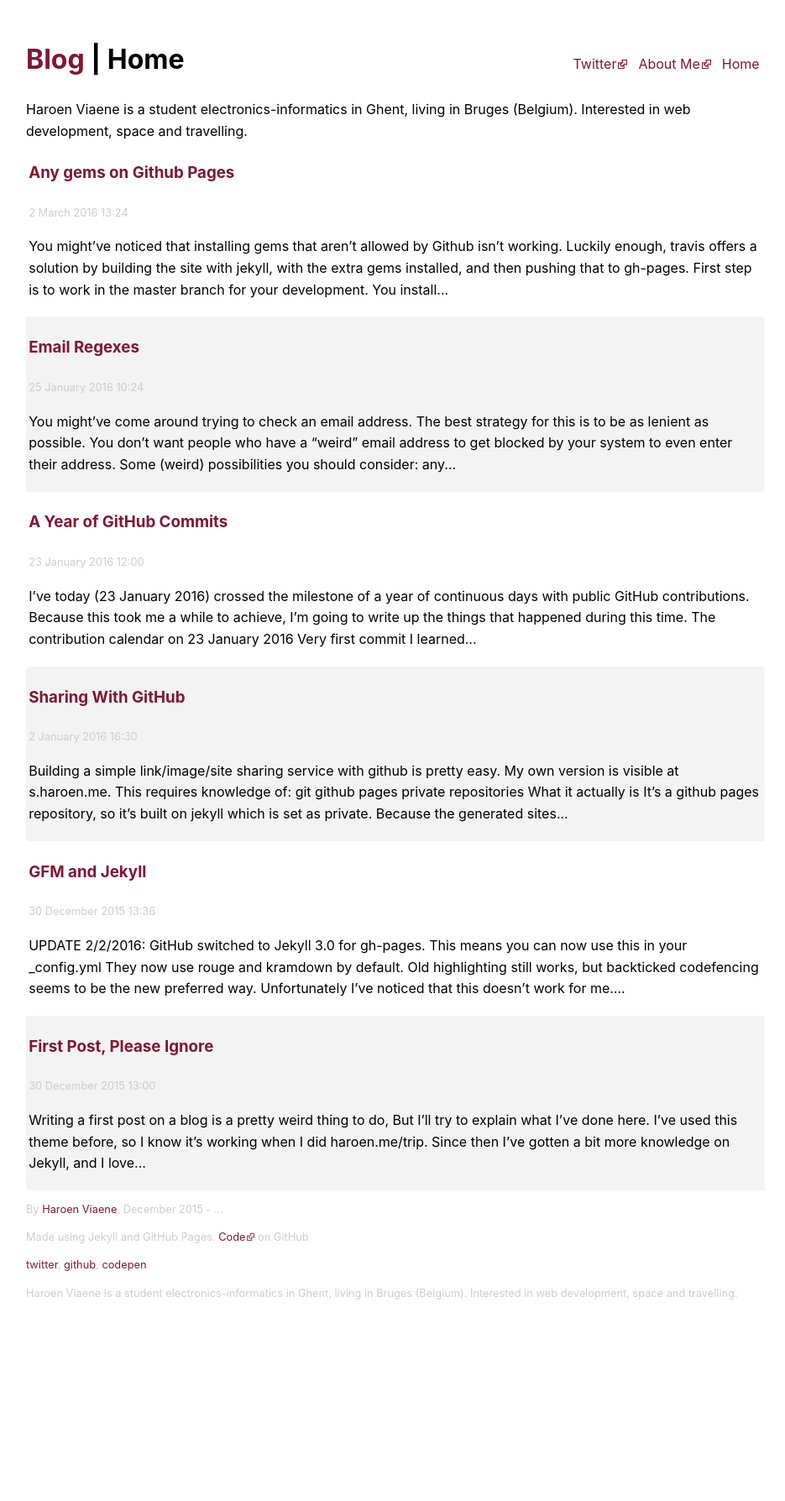
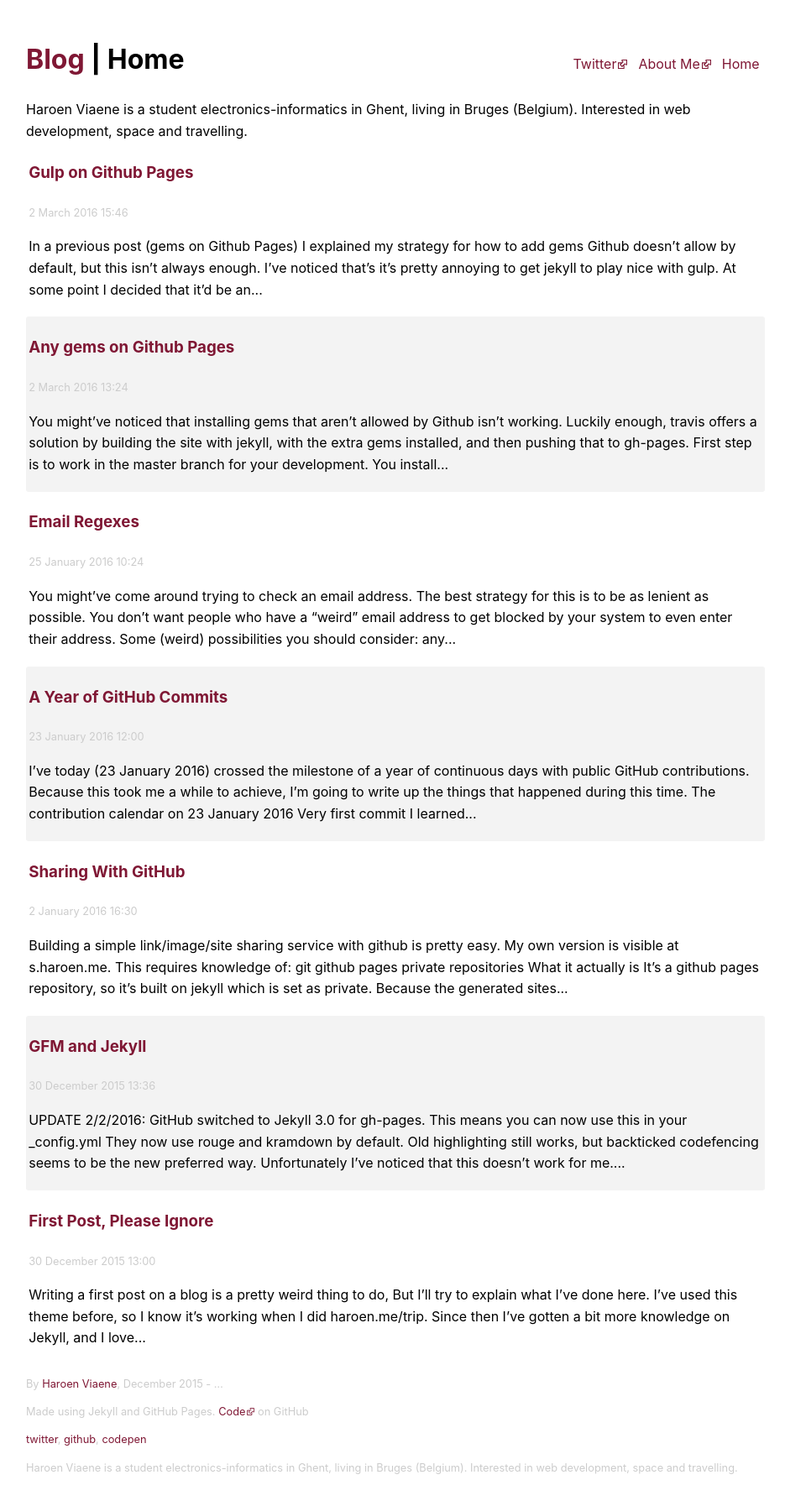
Before and after one commit to Haroenv/blog, a Jekyll site: the page built from index.md, in a window 1280 px wide. Shown: the whole page at 84% size, without its empty margins (169-1104 px from the left). Built offline with Jekyll 4.4.1, drawn with Linux system fonts in a browser that asks for light colours; before the commit the page ends 1580 px from its top, so only the background shows below that; some of the changed lines change nothing that is shown.

Commit message:
add gulp post and make consistent

```diff
--- a/_posts/2016-3-2-gems-on-github-pages.md
+++ b/_posts/2016-3-2-gems-on-github-pages.md
@@ -4,6 +4,7 @@ title: Any gems on Github Pages
 date: 2016-03-02 13:24
 tags: [jekyll, github, travis]
 ---
+
 You might've noticed that installing [gems](https://rubygems.org) that aren't allowed by Github isn't working. Luckily enough, [travis](https://travis-ci.org) offers a solution by building the site with jekyll, with the extra gems installed, and then pushing that to `gh-pages`. First step is to work in the `master` branch for your development.
 
 You install your needed `gems` by using a Gemfile. You do this by running `bundle init` and then in your `Gemfile`, you add the needed gems. Mine looks like this:
@@ -62,6 +63,4 @@ travis encrypt GH_OAUTH_TOKEN=...
 
 This method is in use for [haroenv/bus](https://github.com/haroenv/bus) (live: [haroen.me/bus](https://haroen.me/bus)).
 
-Coming soon: another post with how to do github pages and gulp on travis.
-
 If you have any questions, ping me on twitter [@haroenv](https://twitter.com/haroenv).
--- /dev/null
+++ b/_posts/2016-3-2-gulp-on-github-pages.md
@@ -0,0 +1,74 @@
+---
+layout: post
+title: Gulp on Github Pages
+date: 2016-03-02 15:46
+tags: [jekyll, github, travis]
+---
+
+In a previous post ([gems on Github Pages](http://blog.haroen.me/gems-on-github-pages)) I explained my strategy for how to add gems Github doesn't allow by default, but this isn't always enough.
+
+I've noticed that's it's pretty annoying to get [jekyll](https://jekyllrb.org) to play nice with [gulp](https://gulpjs.com). At some point I decided that it'd be an option to just create static files with gulp, and use some other method to replace what jekyll was doing for me. I'm using this strategy for the (at this point not very impressive) [punchtime](https://github.com/punchtime/web) web client.
+
+It consists of the following things:
+
+* gulp copies all files to `/dist` after doing some operations (sass, jade imports, browserify …)
+* travis copies `/dist` to a submodule of `gh-pages`
+* a bot pushes those changes to the `gh-pages`
+
+This makes sure that you're able to write your gulp as if it's simply going to `/dist` and not care that it's actually being deployed on github pages.
+
+The `.travis.yml` to achieve this looks like this:
+
+{% highlight yaml %}
+# You must sign into travis-ci.org and set the commit hook on your project for travis to
+# run on your project. The secure: variable must be generated by running `travis encrypt`
+# on a github oauth key that you can generate using curl.
+
+language:
+    node_js
+node_js:
+    - 5.7.0
+notifications:
+branches:
+    only:
+        - master
+env:
+    global:
+        # GH_OAUTH_TOKEN is the oauth token generated as described at
+        # https://help.github.com/articles/creating-an-oauth-token-for-command-line-use
+        #
+        # curl -u 'username' -d '{"scopes":["repo"],"note":"push to gh-pages from travis"}' https://api.github.com/authorizations
+        #
+        # It must be encrypted using the travis gem
+        # http://about.travis-ci.org/docs/user/build-configuration/#Secure-environment-variables
+        #
+        # travis encrypt GH_OAUTH_TOKEN=XXXXXXXXXXXXXXX
+        #
+        # User specific env variables
+        - secure: ...
+        - GH_OWNER=...
+        - GH_PROJECT_NAME=...
+        - GH_EMAIL=...
+        - GH_USER=...
+        - GH_MESSAGE=...
+script:
+    - gulp
+after_success:
+    # Any command that using GH_OAUTH_TOKEN must pipe the output to /dev/null to not expose your oauth token
+    - git submodule add -b gh-pages https://${GH_OAUTH_TOKEN}@github.com/${GH_OWNER}/${GH_PROJECT_NAME} site > /dev/null 2>&1
+    - cd site
+    - if git checkout gh-pages; then git checkout -b gh-pages; fi
+    - git rm -r .
+    - cp -R ../dist/* .
+    - cp ../dist/.* .
+    - git add -f .
+    - git config user.email "${GH_EMAIL}"
+    - git config user.name "${GH_USER}"
+    - git commit -am "${GH_MESSAGE}"
+    # Any command that using GH_OAUTH_TOKEN must pipe the output to /dev/null to not expose your oauth token
+    - git push https://${GH_OAUTH_TOKEN}@github.com/${GH_OWNER}/${GH_PROJECT_NAME} HEAD:gh-pages > /dev/null 2>&1
+{% endhighlight %}
+
+Which is pretty similar to the `.travis.yml` of my previous post.
+
+You can see this in action on [github.com/punchtime/web](https://github.com/punchtime/web) and live on [punchtime.io](https://punchtime.io). You can also check out the gulpfile in that repository.
```
